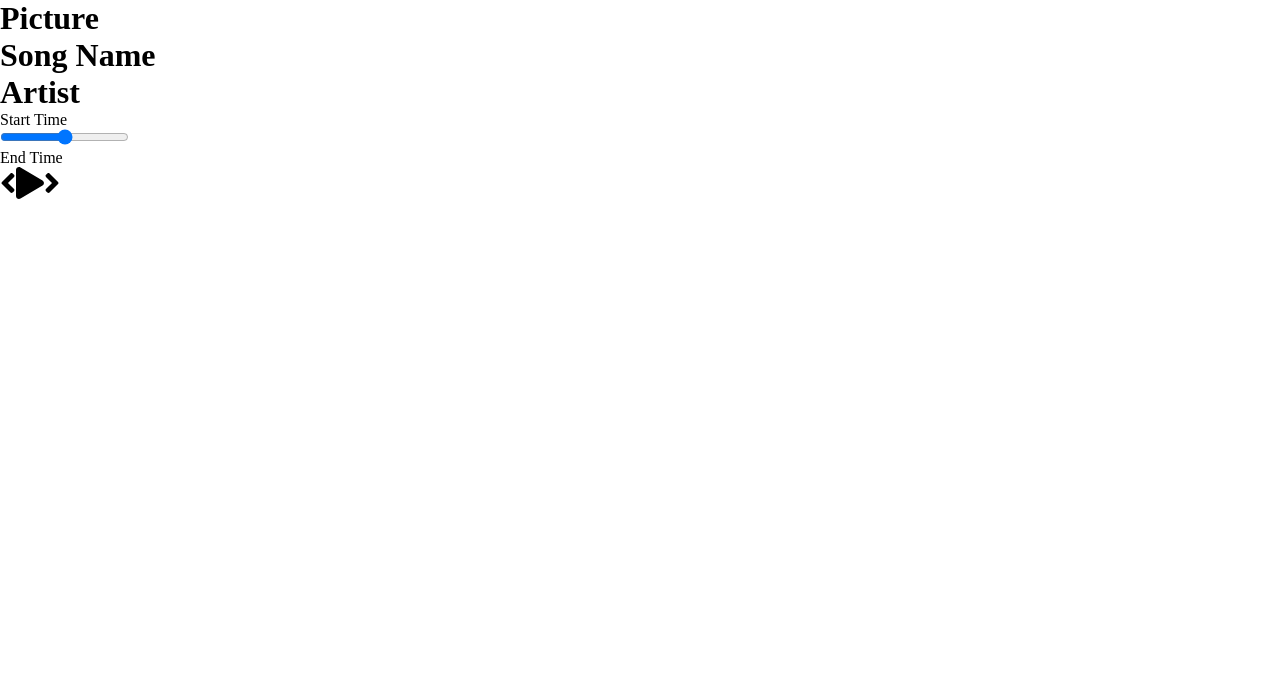
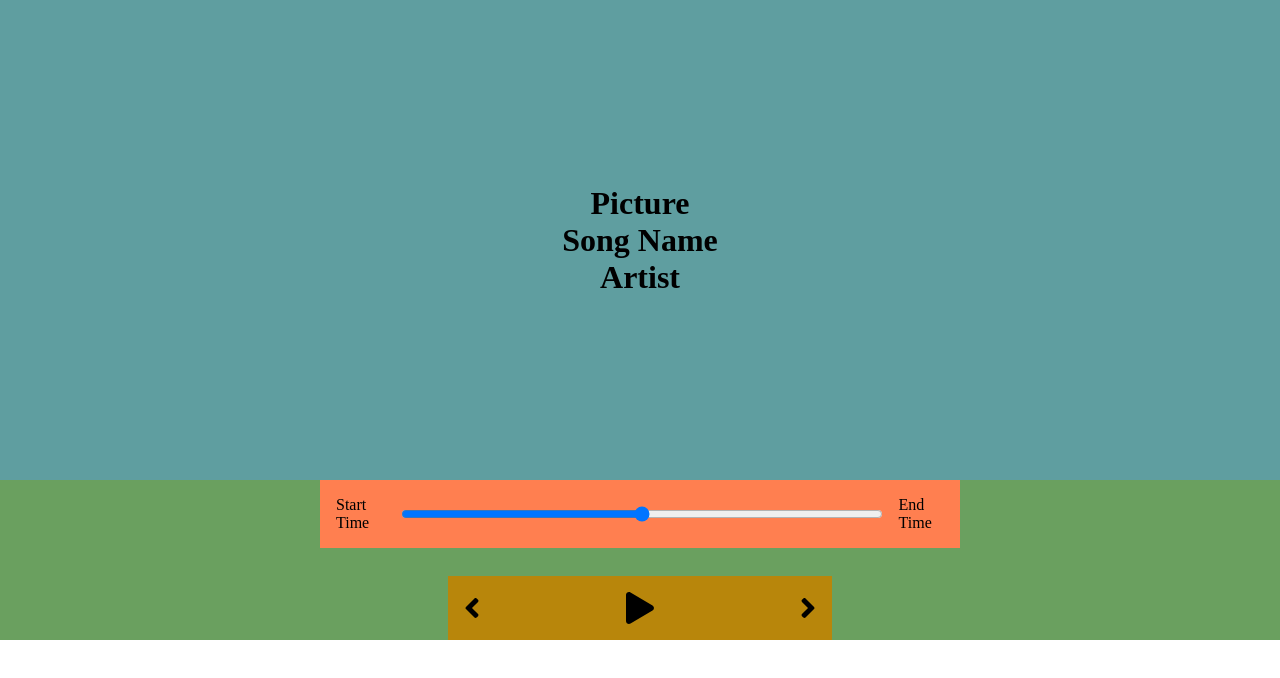
Before and after one commit to blizzardsflame/WavePlayer, a React (Create React App) app: page / in a window 1280 px wide. Shown: the top 678 px of the page. Built offline with nearby package versions, Linux system fonts and the light colour scheme.

Commit message:
initial styling

```diff
--- a/src/styles/_player.scss
+++ b/src/styles/_player.scss
@@ -0,0 +1,31 @@
+.player {
+  min-height: 20vh;
+  background-color: rgb(106, 160, 95);
+  display: flex;
+  flex-direction: column;
+  align-items: center;
+  justify-content: space-between;
+}
+.time-control {
+  width: 50%;
+  background-color: coral;
+  display: flex;
+  input {
+    width: 100%;
+    padding: 1rem 2rem;
+  }
+  p {
+    padding: 1rem;
+  }
+}
+.play-control {
+  background-color: darkgoldenrod;
+  display: flex;
+  justify-content: space-between;
+  align-items: center;
+  padding: 1rem;
+  width: 30%;
+  svg {
+    cursor: pointer;
+  }
+}
--- a/src/styles/_song.scss
+++ b/src/styles/_song.scss
@@ -0,0 +1,8 @@
+.song-container {
+  min-height: 60vh;
+  background-color: cadetblue;
+  display: flex;
+  flex-direction: column;
+  align-items: center;
+  justify-content: center;
+}
```
Also changed, not shown: 1 other file (tests, documents, lock files or other folders).
